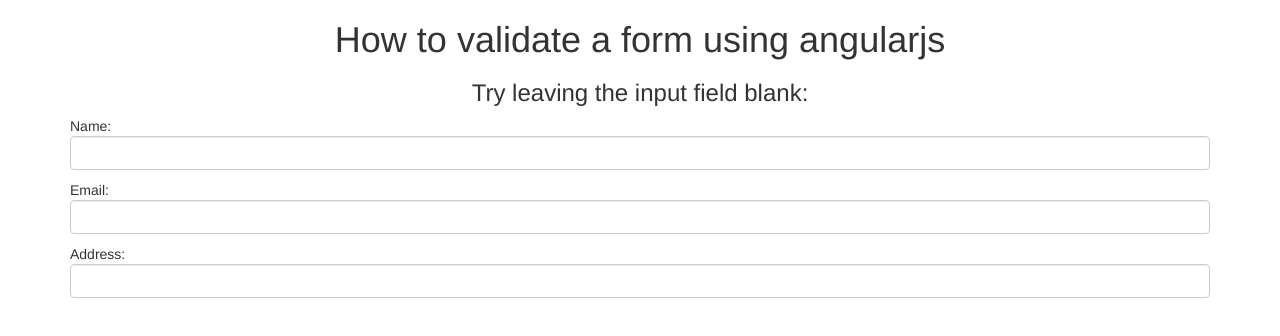
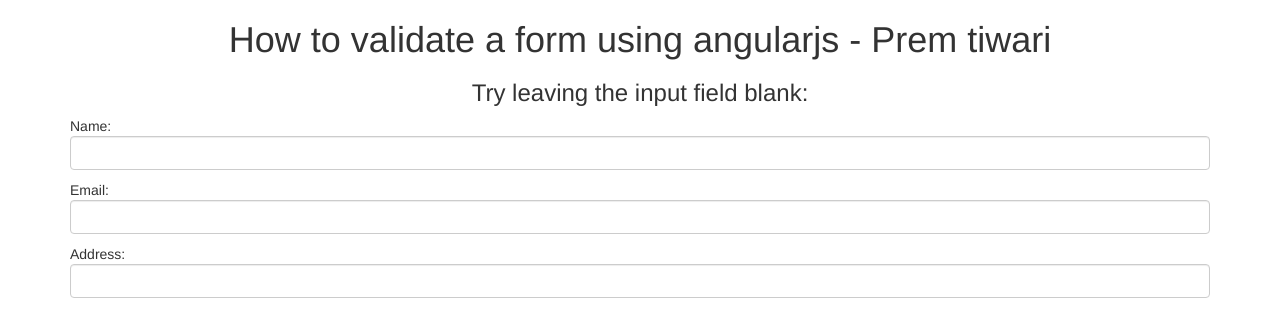
Before and after one commit to speedyprem/angular-validation, a plain HTML site: page index.html in a window 1280 px wide. Drawn offline with nearby package versions, Linux system fonts and the light colour scheme.

Commit message:
Text Changes
Text Changes

```diff
--- a/index.html
+++ b/index.html
@@ -4,7 +4,7 @@
 <script src="https://ajax.googleapis.com/ajax/libs/angularjs/1.4.8/angular.min.js"></script>
 <body ng-app="">
     <div class="container">
-        <h1 class="text-center">How to validate a form using angularjs</h1>
+        <h1 class="text-center">How to validate a form using angularjs - Prem tiwari</h1>
         <h3 class="text-center">Try leaving the input field blank:</h3>
         <form name="myForm" class="form-horizontal">
             <p>Name: <input name="myName" class="form-control" ng-model="myName" required>
```
